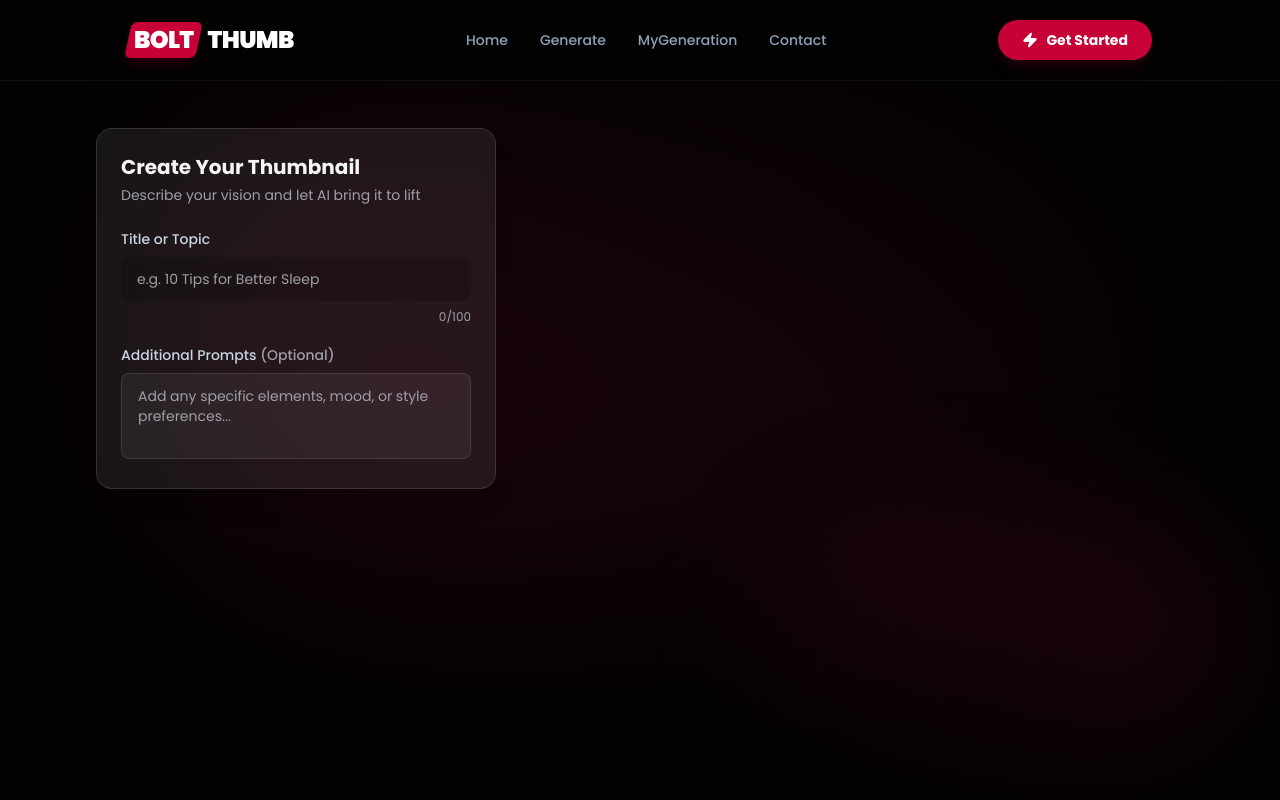
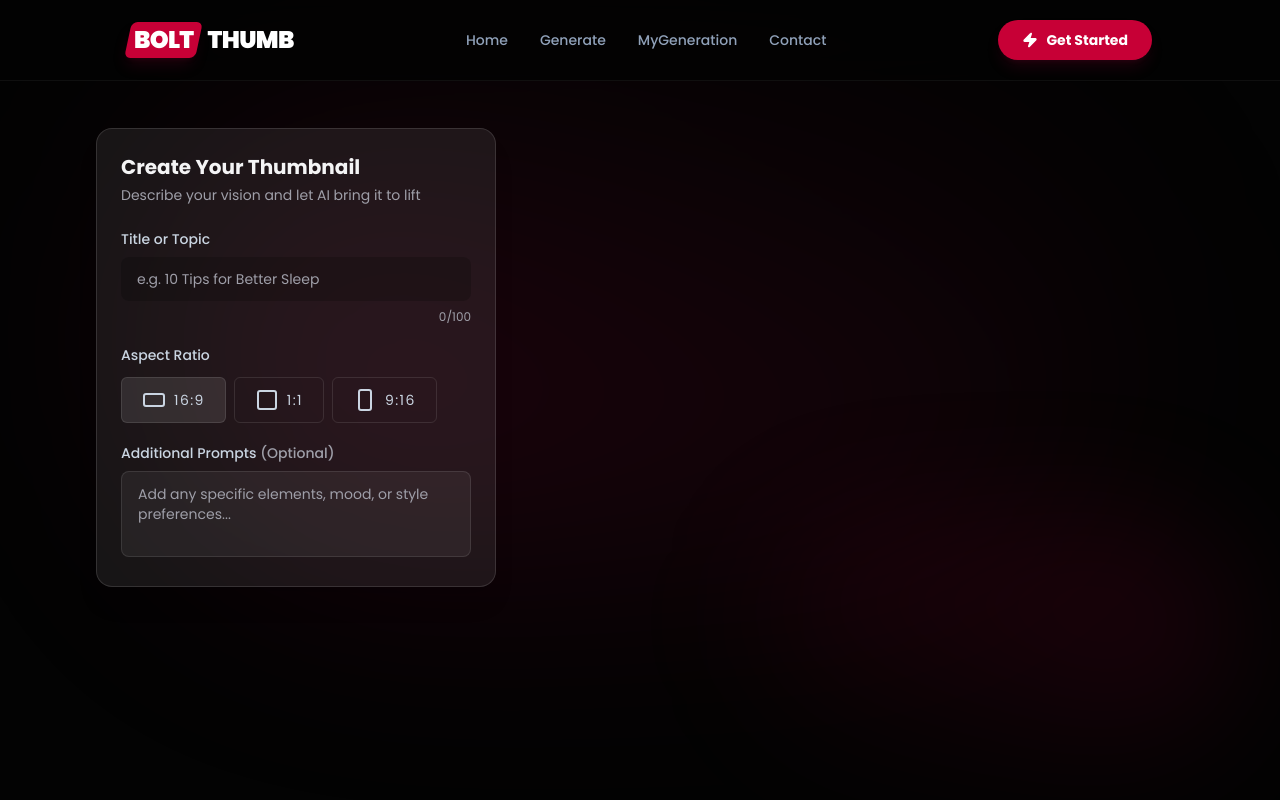
Before and after one commit to chanakaekanayaka/BoltThumb, a React (Vite) app in the folder client/: page /generate/1 in a window 1280 px wide. Shown: the top 800 px of the page. Built offline with nearby package versions, Linux system fonts and the light colour scheme.

Commit message:
AspectRation selector completed✏️

```diff
--- /dev/null
+++ b/client/src/components/AspectRatioSelector.tsx
@@ -0,0 +1,41 @@
+import { RectangleHorizontal, RectangleVertical, Square } from 'lucide-react'
+import  { aspectRatios, type AspectRatio} from '../assets/assets'
+import type React  from 'react'
+
+const AspectRatioSelector = ({value, onChange}:{value:AspectRatio;
+     onChange:(ratio: AspectRatio)=>void}) => {
+    const iconMap={
+        '16:9' : <RectangleHorizontal className='size-6'/>,
+        '1:1' : <Square className='size-6'/>,
+        '9:16' : <RectangleVertical className='size-6'/>,
+    } as Record<AspectRatio, React.ReactNode>
+  return (
+    <div className='space-y-3 dark'>
+      <label className='block text-sm font-medium'>
+        Aspect Ratio
+      </label>
+      <div className='flex flex-wrap gap-2'>
+        {aspectRatios.map((ratio)=>{
+            const selected = value === ratio;
+
+            return(
+                <button key={ratio} type='button' onClick={()=>
+                    onChange(ratio)
+                } className={`flex items-center gap-2 rounded-md border
+                px-5 py-2.5 text-sm transition border-white/10
+                ${selected ? 'bg-white/10' : 'hover:bg-white/6'}`}>
+
+                    {iconMap[ratio]}
+                    <span className='tracking-widest'>
+                    {ratio}
+                    </span>
+
+                </button>
+            )
+        })}
+      </div>
+    </div>
+  )
+}
+
+export default AspectRatioSelector
--- a/client/src/pages/Generate.tsx
+++ b/client/src/pages/Generate.tsx
@@ -1,7 +1,8 @@
 import React, { useState } from 'react'
 import { useParams } from 'react-router-dom'
-import type { IThumbnail } from '../assets/assets';
+import { colorSchemes, type AspectRatio, type IThumbnail, type ThumbnailStyle} from '../assets/assets';
 import SoftBackdrop from '../components/SoftBackdrop';
+import AspectRatioSelector from '../components/AspectRatioSelector';
 
 const Generate = () => {
 
@@ -10,6 +11,12 @@
   const [additionalDetails, setAdditionalDetails] = useState('')
   const [thumbnail, setThumbnail] = useState<IThumbnail | null>(null)
   const [loading, setLoading] = useState(false);
+
+  const [aspectRatio, setAspectRatio] = useState<AspectRatio>('16:9')
+  const [colorSchemeId, setColorSchemeId] = useState<String>(colorSchemes[0].id)
+  const [style, setStyle] = useState<ThumbnailStyle>('Bold & Graphic')
+
+  const [styleDropdownOpen, setStyleDropdownOpen] = useState(false)
 
   return (
     <>
@@ -51,6 +58,7 @@
 
                   </div>
                   {/*AspectRatioSelector*/}
+                  <AspectRatioSelector value={aspectRatio} onChange={setAspectRatio}/>
                   {/*StyleSelector*/}
                   {/*ColorSchemaSelector*/}
 
```
